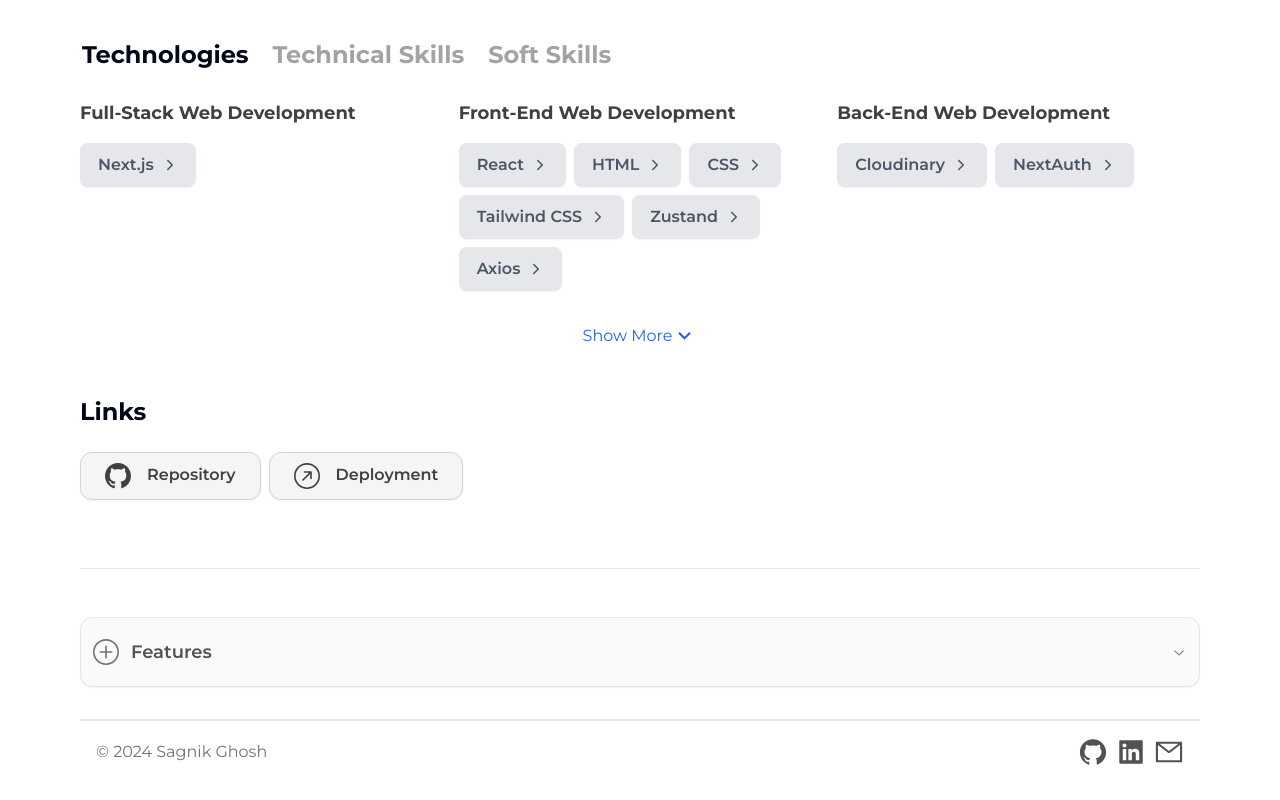
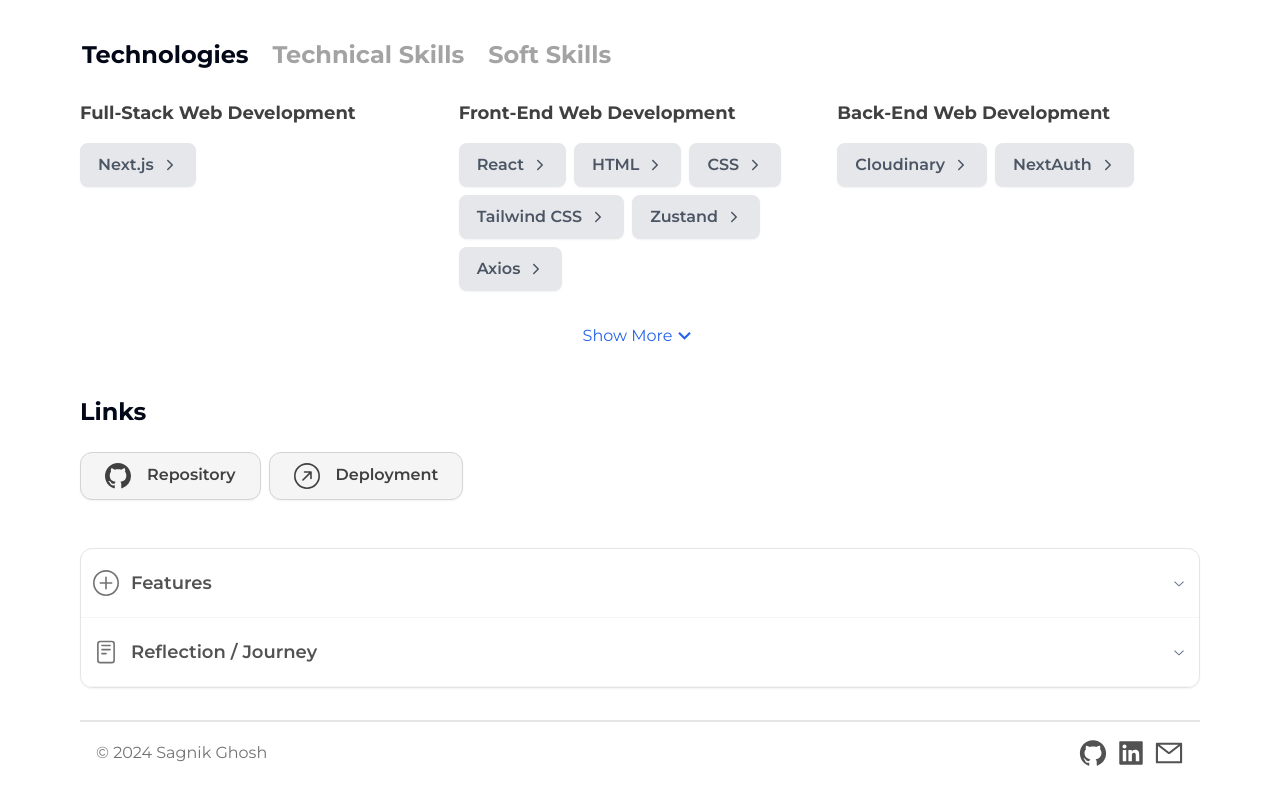
Before and after one commit to sagnikghosh1999/portfolio-next, a Next.js app: page /projects/airbnb-clone in a window 1280 px wide. Shown: the part 1073-1873 px from the top of the page. Built offline with nearby package versions, Linux system fonts and the light colour scheme.

Commit message:
combined accordions - project report and related materials in project details page

```diff
--- a/src/app/projects/[projectKey]/page.tsx
+++ b/src/app/projects/[projectKey]/page.tsx
@@ -36,6 +36,8 @@
 import { notFound } from "next/navigation";
 import React from "react";
 import { BsArrowUpRightCircle, BsGithub, BsPlusCircle } from "react-icons/bs";
+import { GrAppsRounded } from "react-icons/gr";
+import { IoReaderOutline } from "react-icons/io5";
 
 /**
  * Generates the metadata for the project page.
@@ -202,6 +204,26 @@
     `public${basePath}/${projectKey}/features.md`
   )?.content;
 
+  /**
+   * Get the blog content from the file system.
+   * This is used to display the features and blog sections.
+   */
+  const blog: string | undefined = getMarkdownFromFileSystem(
+    `public${basePath}/${projectKey}/blog.md`
+  )?.content;
+
+  /**
+   * Whether to show the links section.
+   * If there are no links (repository or deployment), the section is not shown.
+   */
+  const showLinks: boolean =
+    !!projectData.repositoryURL || !!projectData.deploymentURL;
+
+  const hasFeatures: boolean = !!features;
+  const hasBlog: boolean = !!blog;
+  const hasRelatedMaterials: boolean =
+    !!projectData.relatedMaterials && projectData.relatedMaterials.length > 0;
+
   return (
     <main>
       <div className="sr-only">
@@ -292,6 +314,7 @@
           </div>
 
           {/* Links Section */}
+          {showLinks && (
             <div className="text-center md:text-left">
               <HeadingThree title="Links" />
               <div
@@ -350,20 +373,13 @@
                 )}
               </div>
             </div>
-
-          {/* Divider */}
-          {!!features ||
-          (projectData.relatedMaterials &&
-            projectData.relatedMaterials.length > 0) ? (
-            <div className="pt-2 pb-3 border-b border-gray-200 dark:border-neutral-600" />
-          ) : (
-            <></>
           )}
 
+          {hasFeatures || hasBlog || hasRelatedMaterials ? (
+            <Accordion type="single" collapsible>
               {/* Features Section */}
-          {!!features && (
+              {hasFeatures && (
                 <>
-              <Accordion type="single" collapsible>
                   <AccordionItem value="item-1">
                     <AccordionTrigger>
                       <div className="flex items-center space-x-3">
@@ -383,17 +399,66 @@
                       <Reader content={features} />
                     </AccordionContent>
                   </AccordionItem>
-              </Accordion>
+                </>
+              )}
+
+              {/* Blog Section */}
+              {hasBlog && (
+                <>
+                  <AccordionItem value="item-2">
+                    <AccordionTrigger>
+                      <div className="flex items-center space-x-3">
+                        <IoReaderOutline
+                          size={26}
+                          className="text-neutral-500"
+                        />
+                        <p
+                          className="
+                          text-lg
+                          text-neutral-600 dark:text-neutral-400
+                          font-semibold
+                          "
+                        >
+                          Reflection / Journey
+                        </p>
+                      </div>
+                    </AccordionTrigger>
+                    <AccordionContent className="px-2">
+                      <Reader content={blog} />
+                    </AccordionContent>
+                  </AccordionItem>
                 </>
               )}
 
               {/* Related Materials Section */}
-          {projectData.relatedMaterials &&
-            projectData.relatedMaterials.length > 0 && (
+              {hasRelatedMaterials && (
                 <>
-                <MaterialList materialKeys={projectData.relatedMaterials} />
+                  <AccordionItem value="item-3">
+                    <AccordionTrigger>
+                      <div className="flex items-center space-x-3">
+                        <GrAppsRounded size={25} className="text-neutral-500" />
+                        <p
+                          className="
+                          text-lg
+                          text-neutral-600 dark:text-neutral-400
+                          font-semibold
+                          "
+                        >
+                          Related Material
+                        </p>
+                      </div>
+                    </AccordionTrigger>
+                    <AccordionContent className="px-2 z-10">
+                      <MaterialList
+                        materialKeys={projectData.relatedMaterials!}
+                        isCollapsible={false}
+                      />
+                    </AccordionContent>
+                  </AccordionItem>
                 </>
               )}
+            </Accordion>
+          ) : null}
         </div>
       </div>
     </main>
--- a/src/components/shadcn/ui/accordion.tsx
+++ b/src/components/shadcn/ui/accordion.tsx
@@ -6,7 +6,27 @@
 
 import { cn } from "@/lib/utils";
 
-const Accordion = AccordionPrimitive.Root;
+const Accordion = React.forwardRef<
+  React.ElementRef<typeof AccordionPrimitive.Root>,
+  React.ComponentPropsWithoutRef<typeof AccordionPrimitive.Root>
+>(({ className, ...props }, ref) => (
+  <AccordionPrimitive.Root
+    ref={ref}
+    className={cn(
+      `
+        border border-neutral-200 dark:border-neutral-800
+        hover:border-neutral-300 dark:hover:border-neutral-700
+        bg-white dark:bg-neutral-950
+        rounded-xl
+        overflow-hidden
+        shadow-sm hover:shadow-md
+        transition-all duration-500 ease-in-out`,
+      className
+    )}
+    {...props}
+  />
+));
+Accordion.displayName = AccordionPrimitive.Root.displayName;
 
 const AccordionItem = React.forwardRef<
   React.ElementRef<typeof AccordionPrimitive.Item>,
@@ -16,13 +36,8 @@
     ref={ref}
     className={cn(
       `
-        py-1 px-3 mt-3
-        rounded-xl
-        border
-        bg-neutral-50 dark:bg-neutral-950
-        border-neutral-200 dark:border-neutral-800
-        hover:border-neutral-300 dark:hover:border-neutral-700
-        shadow-sm hover:shadow-md
+        py-1 px-3
+        border-b border-neutral-100 dark:border-neutral-800
         transition-all duration-500 ease-in-out`,
       className
     )}
```
Also changed, not shown: public/projects/airbnb-clone/blog.md (renamed from public/projects/airbnb-clone/report.md). Lines whose indentation alone changed are shown as unchanged.
